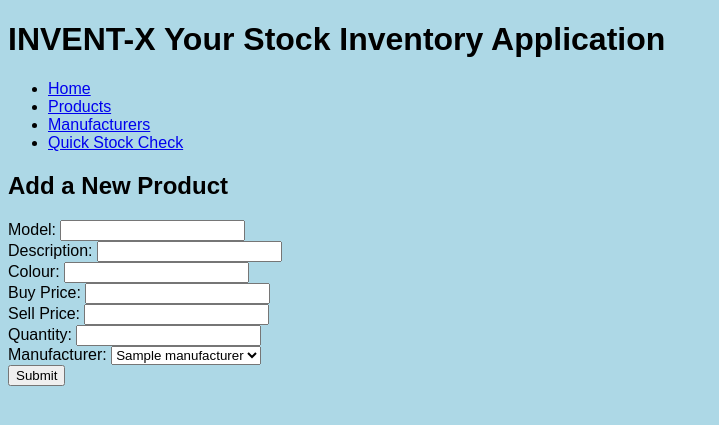
After one commit to martinmac100/Python_Project_Shop_Inventory, a Flask app: page /products/new in a window 1280 px wide. The commit adds this page. Shown: the top 425 px of the page, without its empty margins (0-719 px from the left). Run offline with Flask 2, Linux system fonts and the light colour scheme; a database or web service that is not in the repository returns one stand-in record (values such as "Sample title"); some libraries are stand-ins or nearby versions; some web fonts are replaced.

Commit message:
got CRUD functionality working properly, added in quantity to product list

```diff
--- a/app.py
+++ b/app.py
@@ -1,12 +1,12 @@
-from flask import Flask, render_template
+from flask import Flask, render_template, redirect, request, Blueprint
 
-# from controllers.products_controller import products_blueprint
+from controllers.product_controller import products_blueprint
 # from controllers.manufacturers_controller import manufacturers_blueprint
 
 
 app = Flask(__name__)
 
-# app.register_blueprint(products_blueprint)
+app.register_blueprint(products_blueprint)
 # app.register_blueprint(manufacturers_blueprint)
 
 
--- /dev/null
+++ b/controllers/product_controller.py
@@ -0,0 +1,63 @@
+from flask import Blueprint, Flask, redirect, render_template, request
+
+from models.product import Product
+import repositories.product_repository as product_repository
+from models.manufacturer import Manufacturer
+import repositories.manufacturer_repository as manufacturer_repository
+
+products_blueprint = Blueprint("products", __name__)
+
+# INDEX
+@products_blueprint.route("/products")
+def product():
+    products = product_repository.select_all()
+    return render_template("products/index.html", products=products)
+
+
+# NEW
+@products_blueprint.route("/products/new")
+def new_products():
+    manufacturers = manufacturer_repository.select_all()
+    return render_template("products/new.html", manufacturers = manufacturers)
+
+
+# CREATE
+@products_blueprint.route("/products", methods=["POST"])
+def create_product():
+    model = request.form["model"]
+    description = request.form["description"]
+    colour = request.form["colour"]
+    buy_price = request.form["buy_price"]
+    sell_price = request.form["sell_price"]
+    quantity = request.form["quantity"]
+    manufacturer = request.form["manufacturer"]
+    new_product = Product(model, description, colour, buy_price, sell_price, quantity, manufacturer)
+    product_repository.save(new_product)
+    return redirect("/products")
+
+
+@products_blueprint.route("/products/<id>/edit")
+def edit_product(id):
+    product = product_repository.select(id)
+    manufacturers = manufacturer_repository.select_all()
+    return render_template("products/edit.html", product=product, manufacturers=manufacturers)
+
+@products_blueprint.route("/products/edit", methods=['POST'])
+def update_product():
+    model = request.form["model"]
+    description = request.form["description"]
+    colour = request.form["colour"]
+    buy_price = request.form["buy_price"]
+    sell_price = request.form["sell_price"]
+    quantity = request.form["quantity"]
+    manufacturer = request.form["manufacturer"]
+    update_product = Product(model, description, colour, buy_price, sell_price, quantity, manufacturer)
+    product_repository.update(product)
+    return redirect("/products")
+
+
+# DELETE
+@products_blueprint.route("/products/<id>/delete", methods=["POST"])
+def delete_products(id):
+    product_repository.delete(id)
+    return redirect("/products")
--- a/models/product.py
+++ b/models/product.py
@@ -1,8 +1,10 @@
 class Product:
-    def __init__(self, model, description, colour, buy_price, sell_price, id=None):
+    def __init__(self, model, description, colour, buy_price, sell_price, quantity, manufacturer, id=None):
         self.model = model
         self.description = description
         self.colour = colour
         self.buy_price = buy_price
         self.sell_price = sell_price
+        self.quantity = quantity
+        self.manufacturer_id = manufacturer
         self.id = id
--- a/repositories/manufacturer_repository.py
+++ b/repositories/manufacturer_repository.py
@@ -3,11 +3,12 @@ from models.product import Product
 from models.manufacturer import Manufacturer
 
 def save(manufacturer):
-    sql = "INSERT INTO manufacturers (name, country) VALUES (%s, %s) RETURNING id"
+    sql = "INSERT INTO manufacturers (name, country) VALUES (%s, %s) RETURNING *"
     values = [manufacturer.name, manufacturer.country]
     results = run_sql(sql, values)
     id = results[0]['id']
     manufacturer.id = id
+    return manufacturer
 
 def select_all():
     manufacturers =  []
@@ -27,12 +28,12 @@ def select(id):
 
 
 def delete_all():
-    sql = "DELETE FROM manufacturer"
+    sql = "DELETE FROM manufacturers"
     run_sql(sql)
 
 
 def delete(id):
-    sql = "DELETE FROM manufacturer WHERE id = %s"
+    sql = "DELETE FROM manufacturers WHERE id = %s"
     values = [id]
     run_sql(sql, values)
 
--- a/static/css/style.css
+++ b/static/css/style.css
@@ -2,3 +2,14 @@ body {
     font-family:'Ramabhadra', sans-serif;
     background-color: lightblue;
 }
+
+body>header>nav>ul
+
+#home-nav {
+    display: flex;
+    flex-flow: row wrap;
+    justify-content: space-evenly;
+    align-items: center;
+    align-content: space-around;
+    margin-top: 150px;
+}
--- a/templates/base.html
+++ b/templates/base.html
@@ -1,4 +1,3 @@
-
 <!DOCTYPE html>
 <html lang="en">
 <head>
@@ -24,10 +23,7 @@
                     <a href="/manufacturers">Manufacturers</a>
                 </li>
                 <li>
-                    <a href="/products/new">Add Product</a>
-                </li>
-                <li>
-                    <a href="/manufacturers/new">Add Manufacturer</a>
+                    <a href="/stock_check">Quick Stock Check</a>
                 </li>
             </ul>
         </nav>
--- /dev/null
+++ b/templates/products/new.html
@@ -0,0 +1,44 @@
+{% extends "base.html" %}
+{% block content %}
+
+<h2>Add a New Product</h2>
+
+<form action="/products" method="POST">
+    <div>
+        <label for="model">Model:</label>
+        <input type="text" id="model" name="model">
+    </div>
+    <div>
+        <label for="description">Description:</label>
+        <input type="text" id="description" name="description">
+    </div>
+    <div>
+        <label for="colour">Colour:</label>
+        <input type="text" id="colour" name="colour">
+    </div>
+    <div>
+        <label for="buy-price">Buy Price:</label>
+        <input type="number" id="buy_price" name="buy_price">
+    </div>
+    <div>
+        <label for="sell-price">Sell Price:</label>
+        <input type="number" id="sell_price" name="sell_price">
+    </div>
+    <div>
+        <label for="quantity">Quantity:</label>
+        <input type="number" id="quantity" name="quantity">
+    </div>
+    <div>
+        <label for="manufacturer_id">Manufacturer:</label>
+        <select name="manufacturer_id" id="manufacturer_id">
+            {% for manufacturer in manufacturers %}
+            <option value="{{manufacturer.id}}">{{manufacturer.name}}</option>
+            {% endfor %}
+        </select>
+    </div>
+    <div>
+        <input type="submit">
+    </div>
+</form>
+
+{% endblock %}
```
Also changed, not shown: console.py (+19 -17 lines), db/shop_inventory.sql (+10 -9 lines), repositories/product_repository.py (+13 -6 lines), templates/products/edit.html (added, +44 -0 lines), templates/products/index.html (added, +20 -0 lines), tests/product_tests.py (+1 -5 lines), controllers/manufacturer_controller.py (added), templates/manufacturers/edit.html (added), templates/manufacturers/index.html (added), templates/manufacturers/new.html (added).
